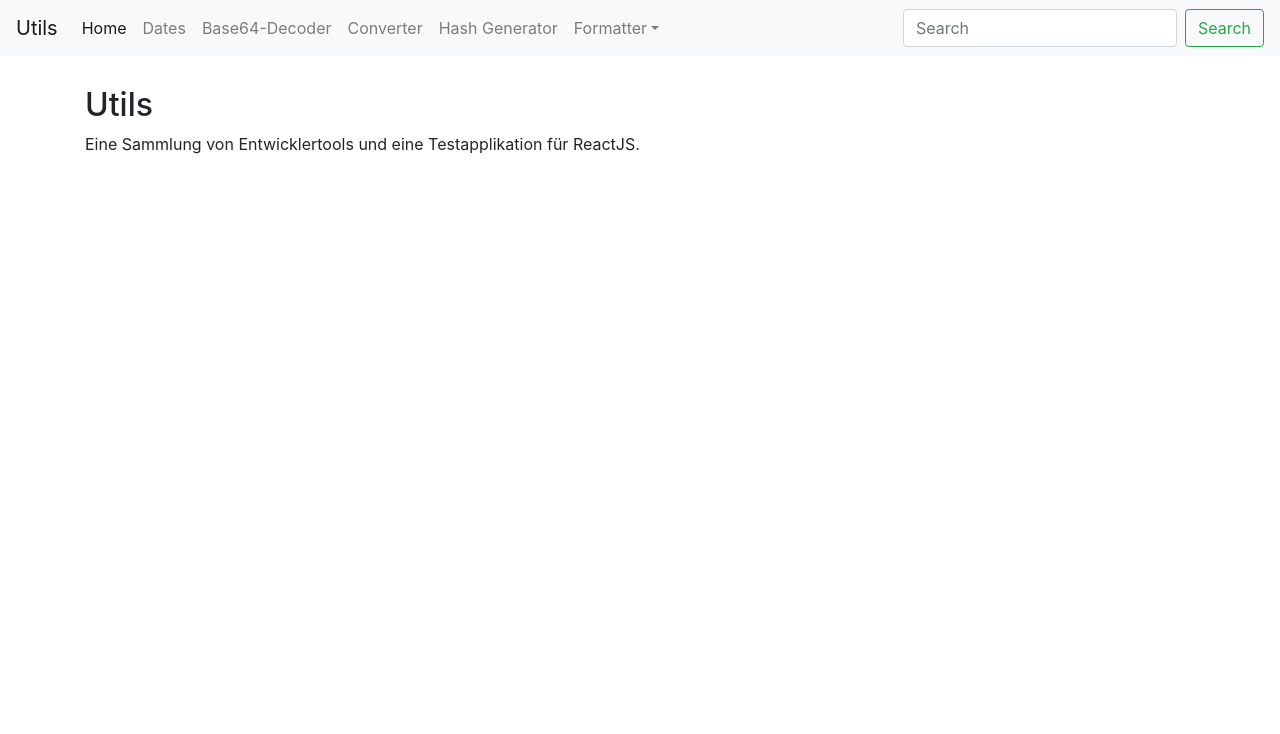
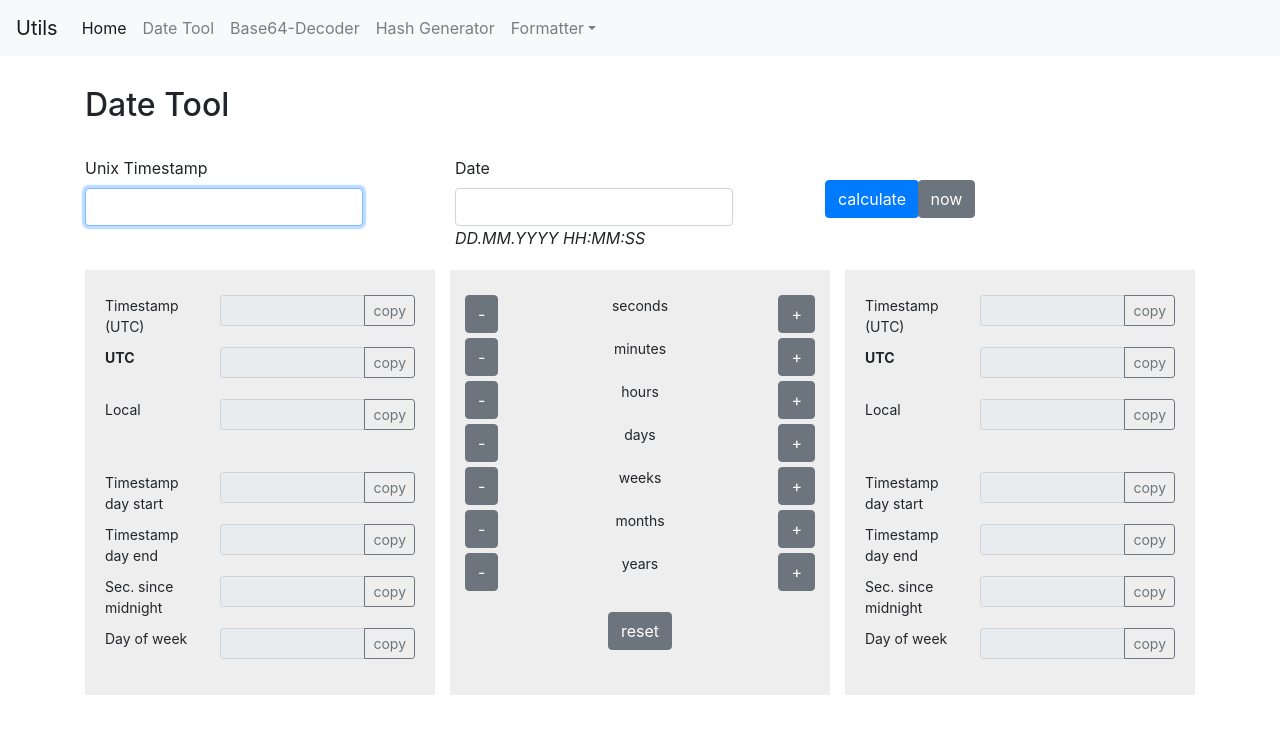
Before and after one commit to yorps/utils, a React (Create React App) app: page /#/datetool in a window 1280 px wide. Shown: the top 734 px of the page. Built offline with nearby package versions, Linux system fonts and the light colour scheme.

Commit message:
Changed BrowserRouter to HashRouter for static hosting service

```diff
--- a/src/index.js
+++ b/src/index.js
@@ -1,6 +1,6 @@
 import React from 'react';
 import ReactDOM from 'react-dom';
-import { Route, BrowserRouter as Router } from 'react-router-dom'
+import { Route, HashRouter as Router} from 'react-router-dom'
 
 import './index.css';
 
@@ -22,8 +22,8 @@ import XMLFormatter from "./formatter/XMLFormatter";
 
 //Ab hier Routing
 const routing = (
-    <Router>
 
+    <Router basename={'/utils'}>
             <Route exact path="/" component={App} />
             <Route path="/datetool" component={DateTool} />
             <Route path="/converter" component={Converter} />
@@ -31,7 +31,6 @@ const routing = (
             <Route path="/base64decoder" component={Base64Decoder} />
             <Route path="/json" component={JSONFormatter} />
             <Route path="/xml" component={XMLFormatter} />
-
     </Router>
 )
 
--- a/src/navbar/Navbar.js
+++ b/src/navbar/Navbar.js
@@ -3,7 +3,8 @@ import 'bootstrap/dist/css/bootstrap.css';
 
 
 // https://m.pardel.net/react-and-bootstrap-4-part-1-setup-navigation-d4767e2ed9f0
-// Das hier ist eine "functional component" (geht nur, wenn das Objekt keinen state hat)
+// Functional component without state
+// <!--<Link to={`${process.env.PUBLIC_URL}/page-path`}>…</Link>-->
 const NavItem = props => {
     const pageURI = window.location.pathname+window.location.search;
     const liClassName = (props.path === pageURI) ? "nav-item active" : "nav-item";
@@ -67,42 +68,20 @@ export class Navbar extends React.Component {
                     <ul className="navbar-nav mr-auto">
 
                         <NavItem path="/" name="Home" />
-                        <NavItem path="/datetool" name="Dates" />
-                        <NavItem path="/base64decoder" name="Base64-Decoder" />
-                        <NavItem path="/converter" name="Converter" />
-                        <NavItem path="/generator" name="Hash Generator" />
+                        <NavItem path='#datetool' name="Date Tool" />
+                        <NavItem path='#base64decoder' name="Base64-Decoder" />
+                        <NavItem path="#generator" name="Hash Generator" />
 
                         <NavDropdown name="Formatter">
-                            <a className="dropdown-item" href="/json">JSON</a>
-                            <a className="dropdown-item" href="/XML">XML</a>
+                            <a className="dropdown-item" href="#json">JSON</a>
+                            <a className="dropdown-item" href="#xml">XML</a>
                         </NavDropdown>
 
-{/*
-                        <NavDropdown name="Dropdown">
-                            <a className="dropdown-item" href="/">Action</a>
-                            <a className="dropdown-item" href="/">Another action</a>
-                            <div className="dropdown-divider" />
-                            <a className="dropdown-item" href="/">Something else here</a>
-                        </NavDropdown>
-*/}
-
-                        {/*<li className="nav-item dropdown">*/}
-                            {/*<a className="nav-link dropdown-toggle" href="/" id="navbarDropdown" role="button" data-toggle="dropdown" aria-haspopup="true" aria-expanded="false">*/}
-                                {/*Dropdown*/}
-                            {/*</a>*/}
-                            {/*<div className="dropdown-menu" aria-labelledby="navbarDropdown">*/}
-                                {/*<a className="dropdown-item" href="/">Action</a>*/}
-                                {/*<a className="dropdown-item" href="/">Another action</a>*/}
-                                {/*<div className="dropdown-divider"></div>*/}
-                                {/*<a className="dropdown-item" href="/">Something else here</a>*/}
-                            {/*</div>*/}
-                        {/*</li>*/}
-
                     </ul>
-                    <form className="form-inline my-2 my-lg-0">
+                    {/* <form className="form-inline my-2 my-lg-0">
                         <input className="form-control mr-sm-2" type="search" placeholder="Search" aria-label="Search" />
                         <button className="btn btn-outline-success my-2 my-sm-0" type="submit">Search</button>
-                    </form>
+                    </form> */}
                 </div>
 
             </nav>
```
